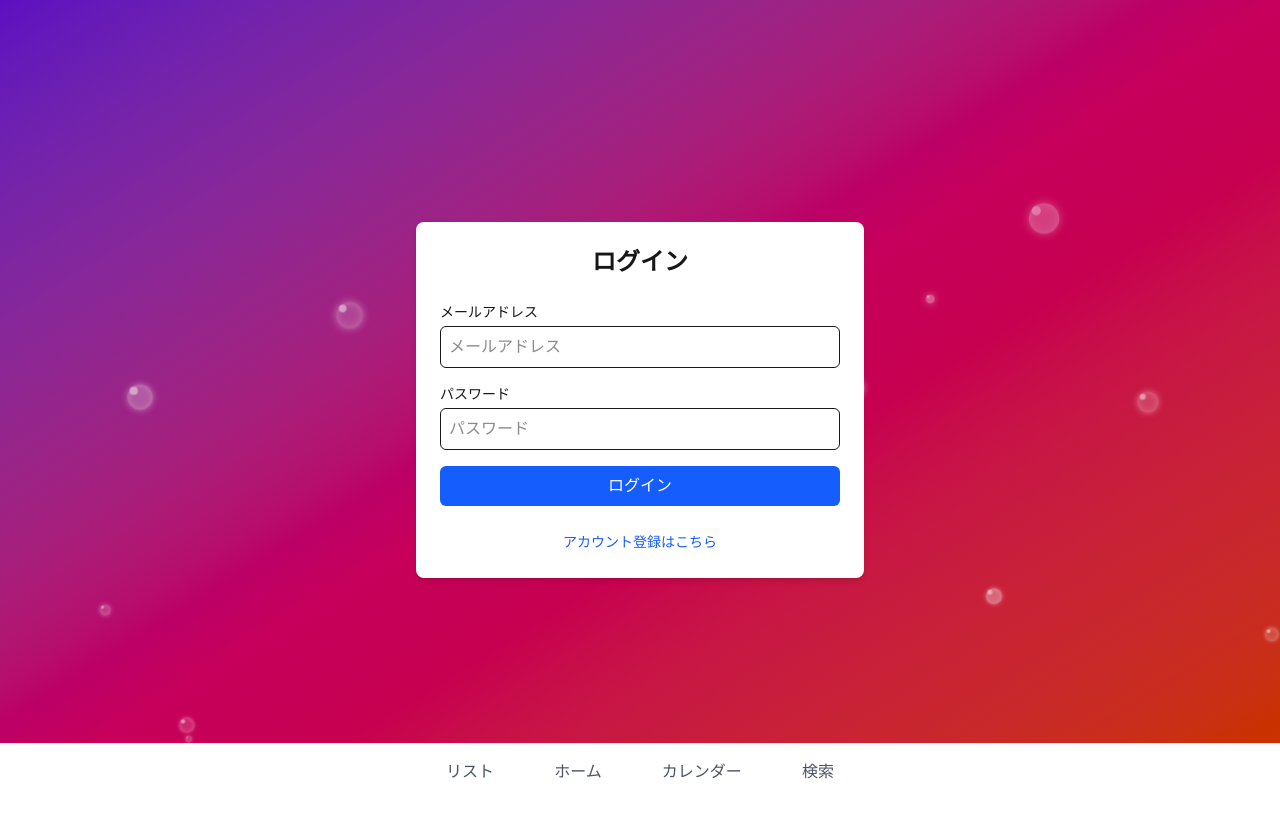
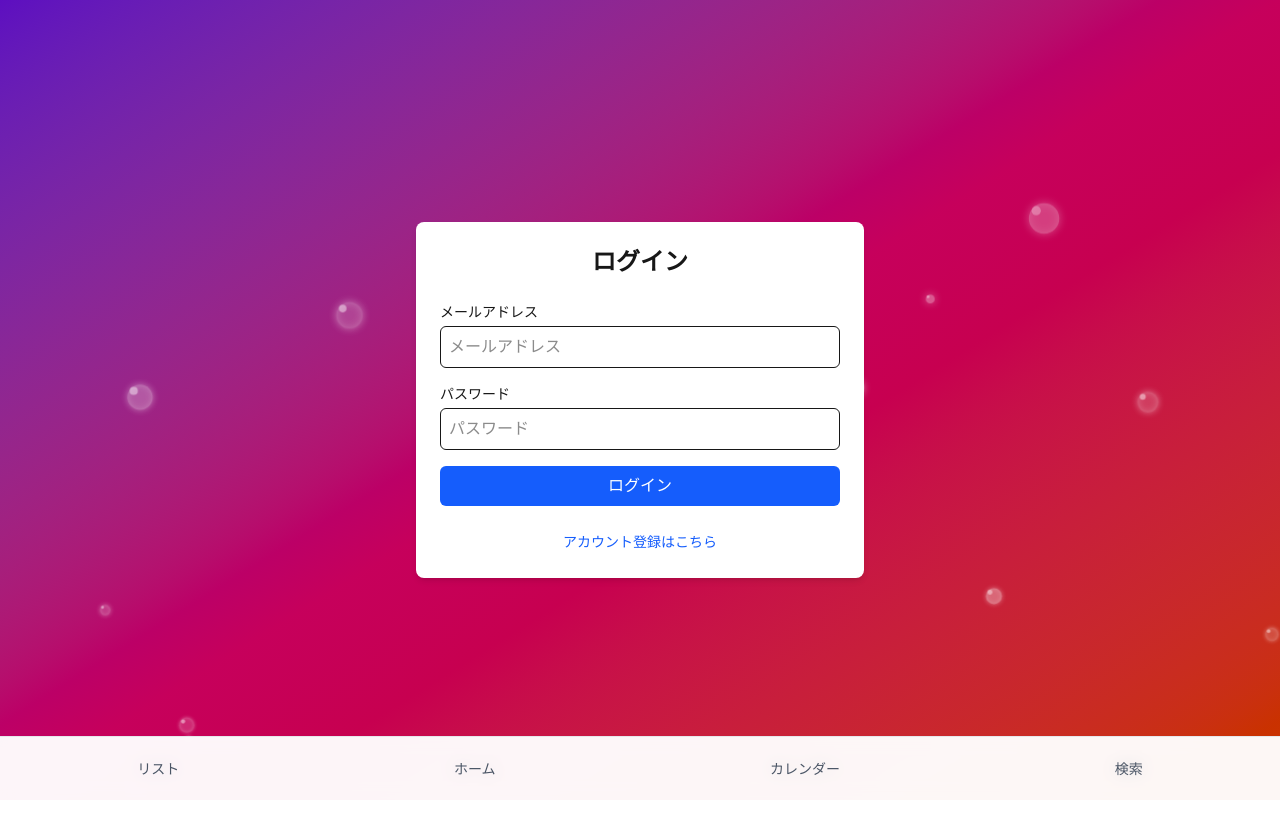
Before and after one commit to gutto79/practice_of_information_systems_pr1_group03, a Next.js app: page / in a window 1280 px wide. Shown: the top 818 px of the page. Built offline with nearby package versions, Linux system fonts and the light colour scheme; no server answers.

Commit message:
レスポンシブ

```diff
--- a/components/display/Footer.tsx
+++ b/components/display/Footer.tsx
@@ -1,23 +1,56 @@
 import React from "react";
 import Link from "next/link";
+import {
+  getFooterHeight,
+  getTouchTargetSize,
+  getSafeAreaPadding,
+} from "@/lib/styles/responsive";
 
 const Footer: React.FC = () => {
+  const footerStyle = {
+    ...getFooterHeight(),
+    ...getSafeAreaPadding(),
+  };
+
+  const linkStyle = {
+    ...getTouchTargetSize(44),
+  };
+
   return (
-    <footer className="fixed bottom-0 w-full bg-white border-t border-gray-200 py-4">
-      <div className="flex justify-around items-center max-w-md mx-auto">
-        <Link href="/list" className="flex flex-col items-center">
-          <span className="text-gray-600">リスト</span>
+    <footer
+      className="fixed bottom-0 w-full bg-white/80 backdrop-blur-sm border-t border-gray-200"
+      style={footerStyle}
+    >
+      <nav className="flex justify-around items-center h-16">
+        <Link
+          href="/list"
+          className="flex flex-col items-center justify-center"
+          style={linkStyle}
+        >
+          <span className="text-gray-600 text-sm">リスト</span>
         </Link>
-        <Link href="/home" className="flex flex-col items-center">
-          <span className="text-gray-600">ホーム</span>
+        <Link
+          href="/home"
+          className="flex flex-col items-center justify-center"
+          style={linkStyle}
+        >
+          <span className="text-gray-600 text-sm">ホーム</span>
         </Link>
-        <Link href="/calendar" className="flex flex-col items-center">
-          <span className="text-gray-600">カレンダー</span>
+        <Link
+          href="/calendar"
+          className="flex flex-col items-center justify-center"
+          style={linkStyle}
+        >
+          <span className="text-gray-600 text-sm">カレンダー</span>
         </Link>
-        <Link href="/search" className="flex flex-col items-center">
-          <span className="text-gray-600">検索</span>
+        <Link
+          href="/search"
+          className="flex flex-col items-center justify-center"
+          style={linkStyle}
+        >
+          <span className="text-gray-600 text-sm">検索</span>
         </Link>
-      </div>
+      </nav>
     </footer>
   );
 };
--- /dev/null
+++ b/lib/styles/responsive.ts
@@ -0,0 +1,65 @@
+// iPhoneの画面サイズ定義
+export const IPHONE_SIZES = {
+  // 最新モデル
+  "15_PRO_MAX": { width: 430, height: 932 }, // iPhone 15 Pro Max
+  "15_PRO": { width: 393, height: 852 }, // iPhone 15 Pro
+  "15_PLUS": { width: 430, height: 932 }, // iPhone 15 Plus
+  "15": { width: 390, height: 844 }, // iPhone 15
+
+  // 前世代モデル
+  "14_PRO_MAX": { width: 430, height: 932 }, // iPhone 14 Pro Max
+  "14_PRO": { width: 393, height: 852 }, // iPhone 14 Pro
+  "14_PLUS": { width: 430, height: 932 }, // iPhone 14 Plus
+  "14": { width: 390, height: 844 }, // iPhone 14
+
+  // その他の現行モデル
+  "13_MINI": { width: 375, height: 812 }, // iPhone 13 mini
+  "13": { width: 390, height: 844 }, // iPhone 13
+  "13_PRO": { width: 390, height: 844 }, // iPhone 13 Pro
+  "13_PRO_MAX": { width: 428, height: 926 }, // iPhone 13 Pro Max
+
+  // レガシーモデル（互換性のため）
+  SE: { width: 320, height: 568 }, // iPhone 5/SE
+  SE2: { width: 375, height: 667 }, // iPhone 6/7/8/SE2
+  X: { width: 375, height: 812 }, // iPhone X/XS/11 Pro
+  XR: { width: 414, height: 896 }, // iPhone XR/11
+  XS_MAX: { width: 414, height: 896 }, // iPhone XS Max/11 Pro Max
+} as const;
+
+// 安全なエリアのパディングを計算する関数
+export const getSafeAreaPadding = () => {
+  return {
+    paddingTop: "env(safe-area-inset-top)",
+    paddingBottom: "env(safe-area-inset-bottom)",
+    paddingLeft: "env(safe-area-inset-left)",
+    paddingRight: "env(safe-area-inset-right)",
+  };
+};
+
+// コンテナの最大幅を設定する関数
+export const getContainerMaxWidth = () => {
+  return {
+    maxWidth: "100%",
+    marginLeft: "auto",
+    marginRight: "auto",
+    paddingLeft: "env(safe-area-inset-left)",
+    paddingRight: "env(safe-area-inset-right)",
+  };
+};
+
+// フッターの高さを設定する関数
+export const getFooterHeight = () => {
+  return {
+    height: "calc(4rem + env(safe-area-inset-bottom))",
+    paddingBottom: "env(safe-area-inset-bottom)",
+  };
+};
+
+// タッチターゲットの最小サイズを設定する関数
+export const getTouchTargetSize = (minSize: number = 44) => {
+  return {
+    minWidth: `${minSize}px`,
+    minHeight: `${minSize}px`,
+    padding: `${Math.max(0, (minSize - 24) / 2)}px`,
+  };
+};
```
